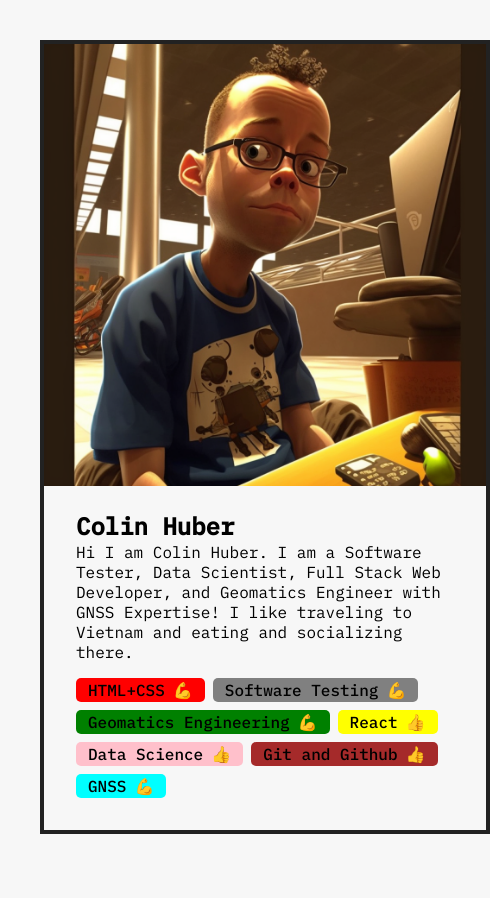
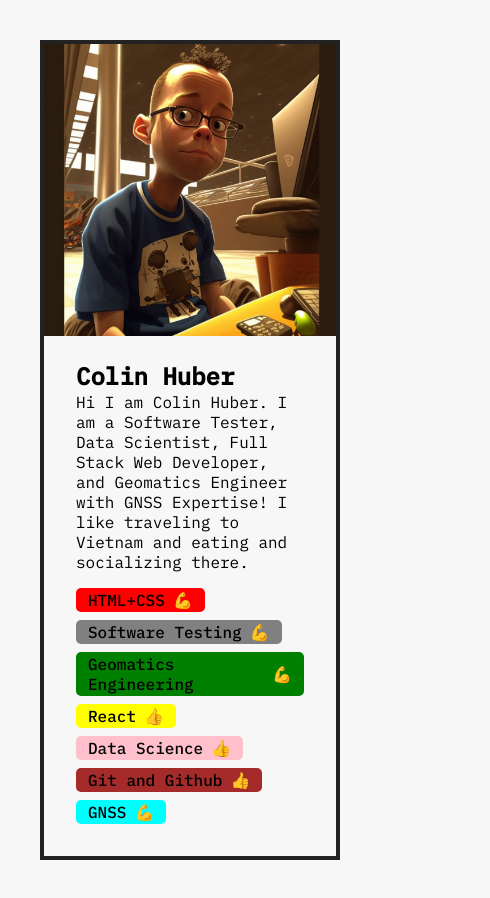
Before and after one commit to cbhuber17/profile-card, a React app: page / in a window 390 px wide. Shown: the whole page, 490 px wide, since content can reach past the window. Before the commit the page ends 874 px from the top, so only its background shows below. Built offline with nearby package versions, Linux system fonts and the light colour scheme.

Commit message:
feat: make card responsive.

```diff
--- a/src/styles.css
+++ b/src/styles.css
@@ -16,7 +16,13 @@ h1 {
 }
 
 .card {
-  width: 450px;
+  @media (min-width: 500px) {
+    width: 450px;
+  }
+  @media (max-width: 500px) {
+    width: 300px;
+  }
+
   margin: 40px;
   border: 4px solid #222;
 }
```
